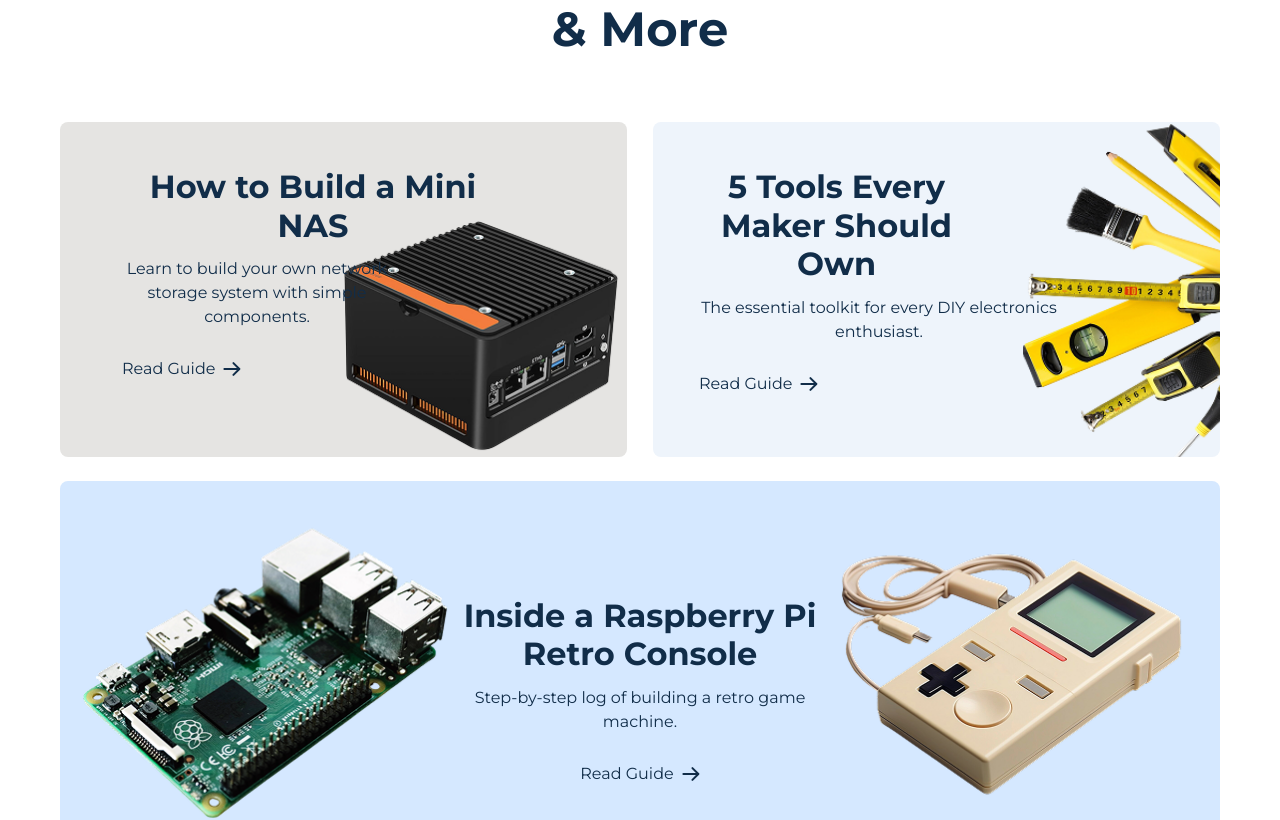
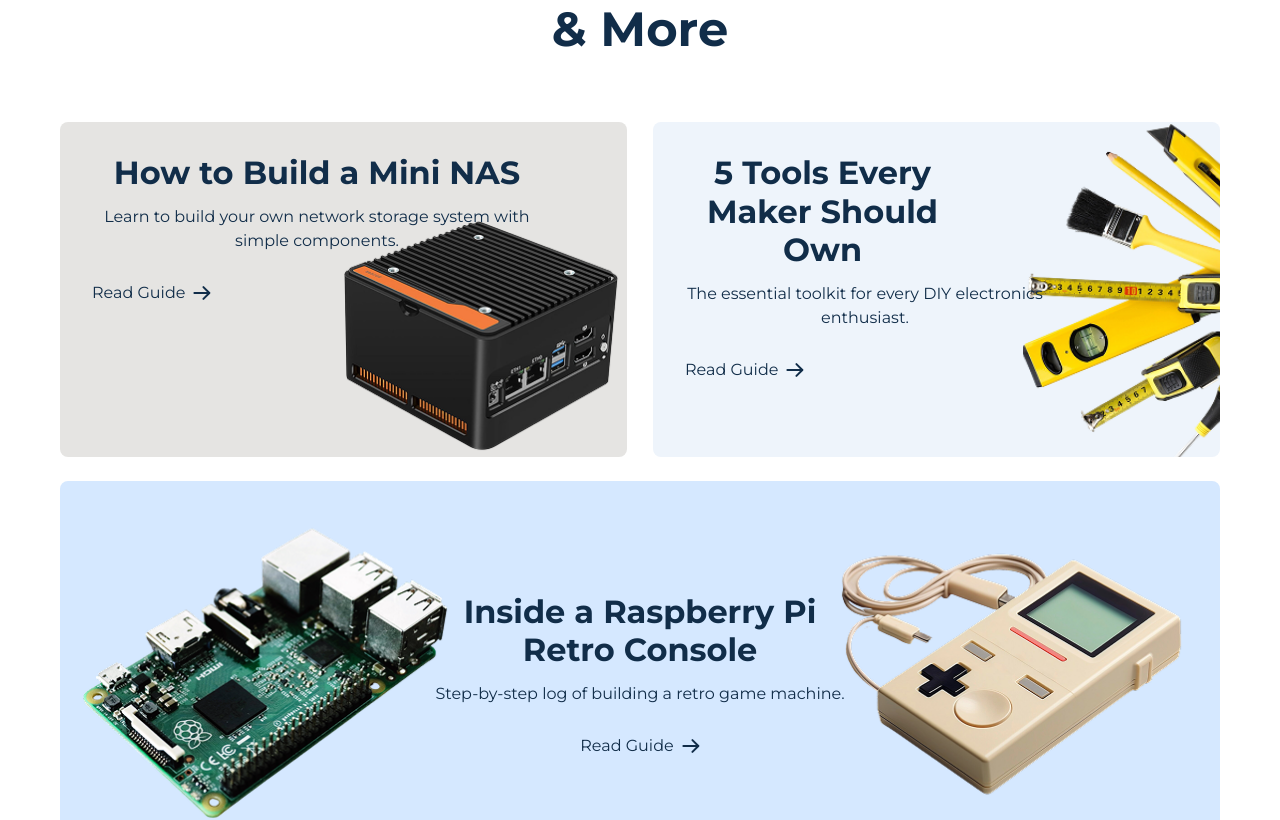
Before and after one commit to amansiwach868/starting-Sakroob-page, a React (Vite) app: page /home in a window 1280 px wide. Shown: the part 3327-4147 px from the top of the page. Built offline with nearby package versions, Linux system fonts and the light colour scheme; sample sign-in values are in the browser's storage.

Commit message:
spacing matched

```diff
--- a/src/components/BlogPage.jsx
+++ b/src/components/BlogPage.jsx
@@ -6,9 +6,9 @@
 
 const BlogPage = () => {
     const styles = [
-        'sm:row-start-1 sm:row-end-2 sm:col-start-1 sm:col-end-2 bg-[#E5E4E2] px-4',
-        'sm:row-start-1 sm:row-end-2 sm:col-start-2 sm:col-end-3 bg-[#EEF4FB] ',
-        'sm:row-start-2 sm:row-end-3 sm:col-start-1 sm:col-end-3 bg-[#D5E8FF]  flex justify-center items-center px-4'
+        'sm:row-start-1 sm:row-end-2 sm:col-start-1 sm:col-end-2 bg-[#E5E4E2] p-8',
+        'sm:row-start-1 sm:row-end-2 sm:col-start-2 sm:col-end-3 bg-[#EEF4FB] p-8',
+        'sm:row-start-2 sm:row-end-3 sm:col-start-1 sm:col-end-3 bg-[#D5E8FF]  flex justify-center items-center p-8'
     ];
 
     const imgStyles = [
@@ -24,7 +24,7 @@
     ];
 
     const paraStyles = [
-        'sm:max-w-[270px] max-w-[250px]',
+        'sm:max-w-[470px] max-w-[250px]',
         'md:max-w-[360px] max-w-[250px]',
         'text-center'
     ];
@@ -60,7 +60,7 @@
                             src={item.blogPgaeImg_1}
                             alt={item.heading || 'Blog image'}
                         />
-                        <div className={`flex flex-col gap-7 lg:max-w-[410px] max-w-[350px] w-full lg:ml-8 md:ml-4 md:mt-4 relative lg:mt-8 md:p-3.5 z-10 max-lg:absolute ${wrapperStyles[i]}`}>
+                        <div className={`flex flex-col gap-7 lg:max-w-[450px] max-w-[350px] w-full relative z-10 max-lg:absolute ${wrapperStyles[i]}`}>
                             <HeadingAndPara
                                 heading={item.heading}
                                 para={item.para}
```
